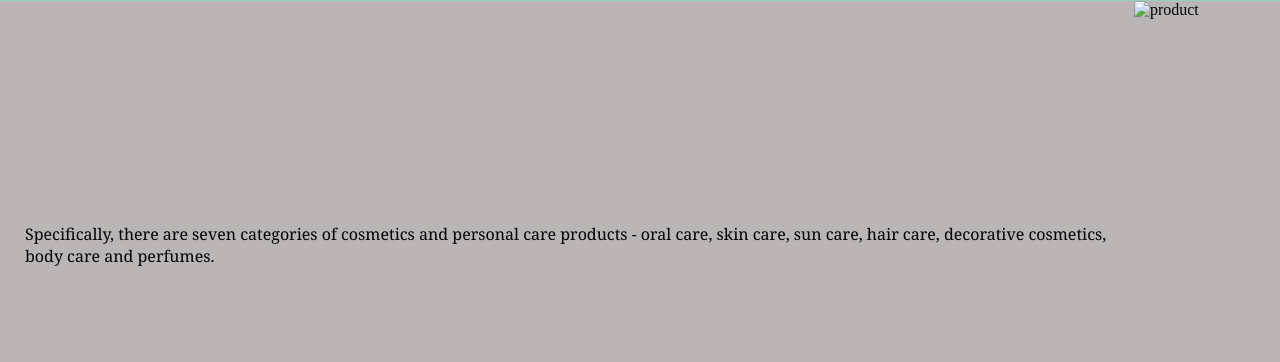
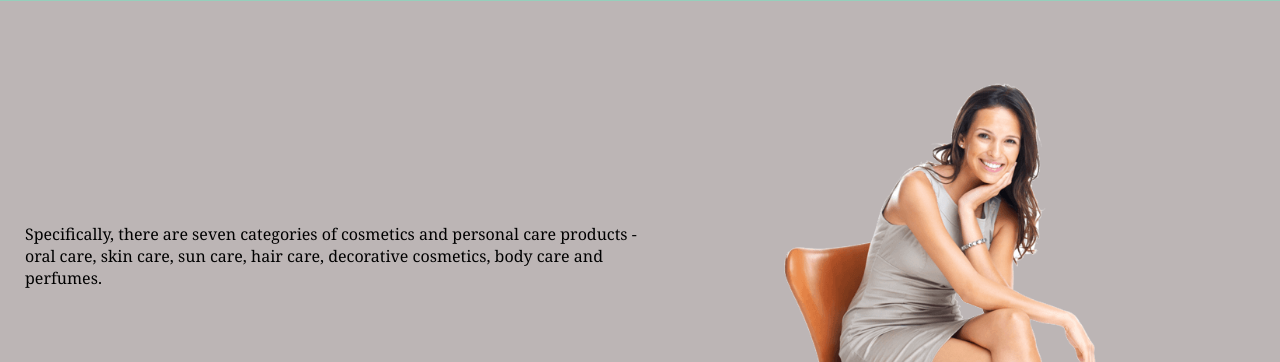
Before and after one commit to Dhanush-creato/beauty, a plain HTML site: page index.html in a window 1280 px wide. Shown: the part 51-413 px from the top of the page. Drawn offline with Linux system fonts and the light colour scheme.

Commit message:
Update index.html

```diff
--- a/index.html
+++ b/index.html
@@ -52,7 +52,7 @@
         </marquee>
         </div>
 
-        <img src="./images/women.png" alt="product">
+        <img src="./women.png">
     </div>
     <div class="contact">
         <div class="face">
```
